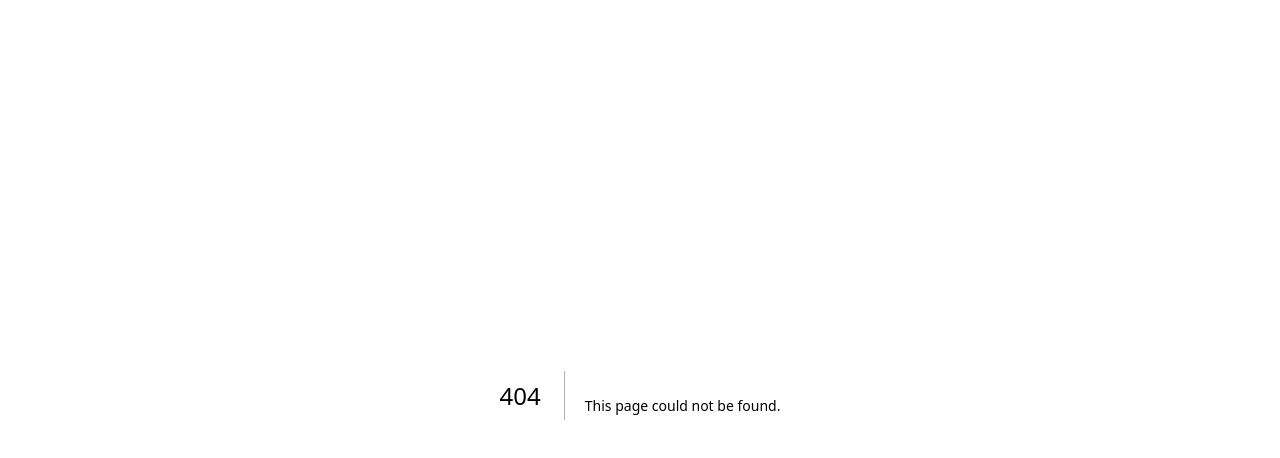
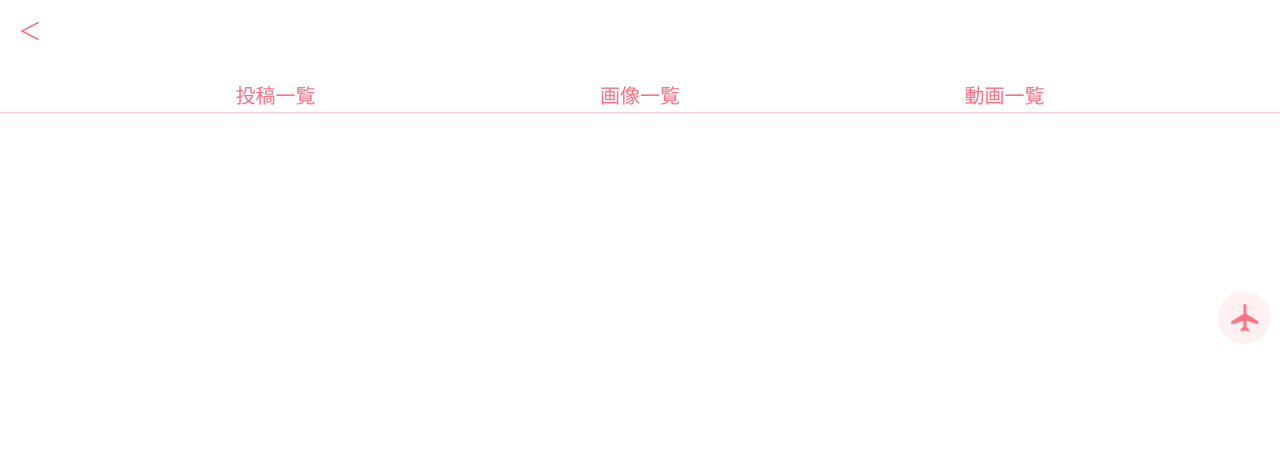
Before and after one commit to beppumisato/international-marriage-community, a Next.js app: page /timeline in a window 1280 px wide. Before the commit this address had no page. Shown: the top 458 px of the page. Built offline with nearby package versions, Linux system fonts and the light colour scheme; a web font is replaced by a local one.

Commit message:
タグデザイン作成

```diff
--- a/src/app/mypage/page.tsx
+++ b/src/app/mypage/page.tsx
@@ -42,6 +42,28 @@ export default function MyPage() {
           いつ結婚したのか、現在どこで暮らしているのか、興味あることや趣味など自由に書いて自己紹介しよう。
         </div>
       </div>
+      <div className='text-center text-[20px] text-rose-400 border-b border-rose-200'>
+        <ul className='flex justify-center gap-x-32'>
+          <a
+            href='#'
+            className='inline-block pt-3 border-b-2 border-transparent rounded-t-lg hover:text-rose-600 hover:border-rose-600 '
+          >
+            投稿一覧
+          </a>
+          <a
+            href='#'
+            className='inline-block pt-3 border-b-2 border-transparent rounded-t-lg hover:text-rose-600 hover:border-rose-600'
+          >
+            画像一覧
+          </a>
+          <a
+            href='#'
+            className='inline-block pt-3 border-b-2 border-transparent rounded-t-lg hover:text-rose-600 hover:border-rose-600'
+          >
+            動画一覧
+          </a>
+        </ul>
+      </div>
       <div className='flex justify-end mt-20 mr-1 mb-1'>
         <img
           className=' bg-rose-100 rounded-full bg-opacity-50 w-6 h-6 p-1'
--- /dev/null
+++ b/src/app/timeline/page.tsx
@@ -0,0 +1,40 @@
+import Link from 'next/link';
+import React from 'react';
+
+export default function AllPage() {
+  return (
+    <div className='font-kosugi'>
+      <Link className='text-rose-400 text-[24px] p-2' href={`/`}>
+        ＜
+      </Link>
+      <div className='text-center text-[20px] text-rose-400 border-b border-rose-200'>
+        <ul className='flex justify-center gap-x-32'>
+          <a
+            href='#'
+            className='inline-block pt-3 border-b-2 border-transparent rounded-t-lg hover:text-rose-600 hover:border-rose-600 '
+          >
+            投稿一覧
+          </a>
+          <a
+            href='#'
+            className='inline-block pt-3 border-b-2 border-transparent rounded-t-lg hover:text-rose-600 hover:border-rose-600'
+          >
+            画像一覧
+          </a>
+          <a
+            href='#'
+            className='inline-block pt-3 border-b-2 border-transparent rounded-t-lg hover:text-rose-600 hover:border-rose-600'
+          >
+            動画一覧
+          </a>
+        </ul>
+      </div>
+      <div className='flex justify-end mt-20 mr-1 mb-1'>
+        <img
+          className=' bg-rose-100 rounded-full bg-opacity-50 w-6 h-6 p-1'
+          src='/icon/airplan_2.png'
+        ></img>
+      </div>
+    </div>
+  );
+}
```
